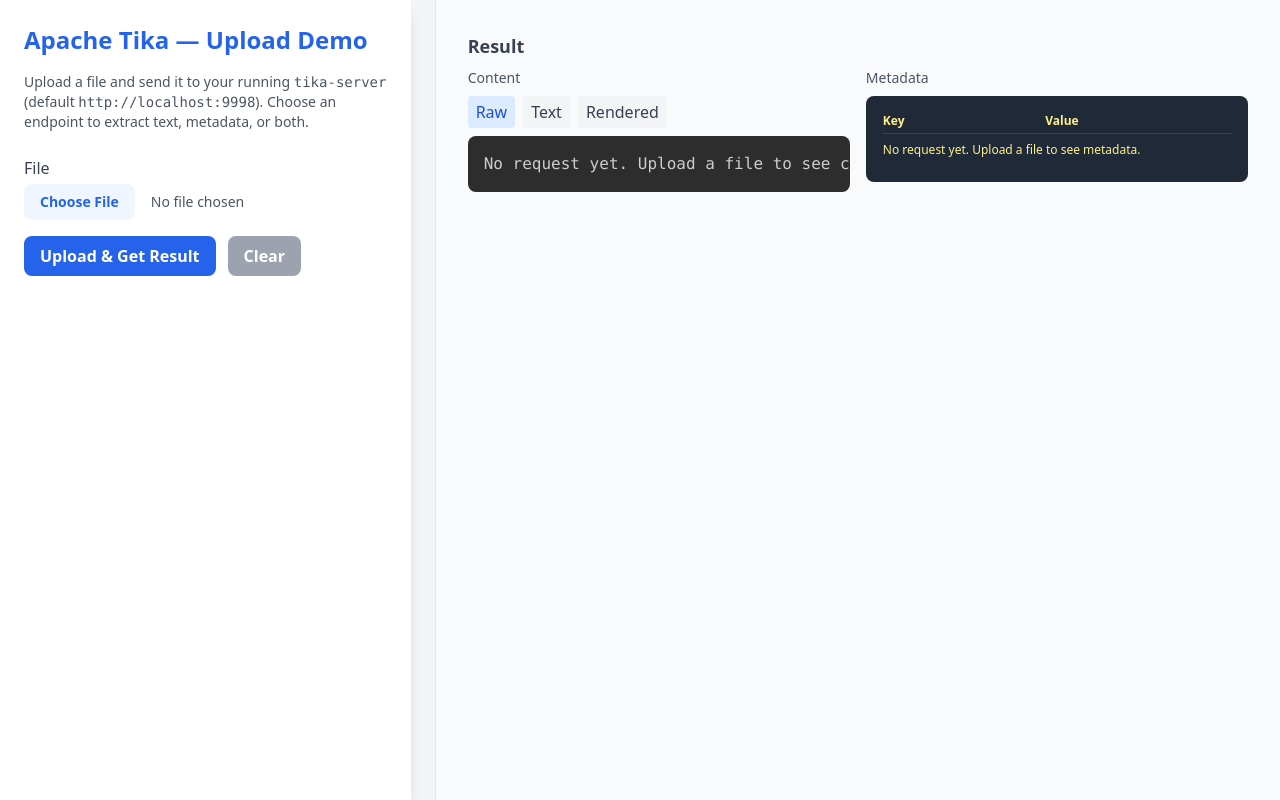
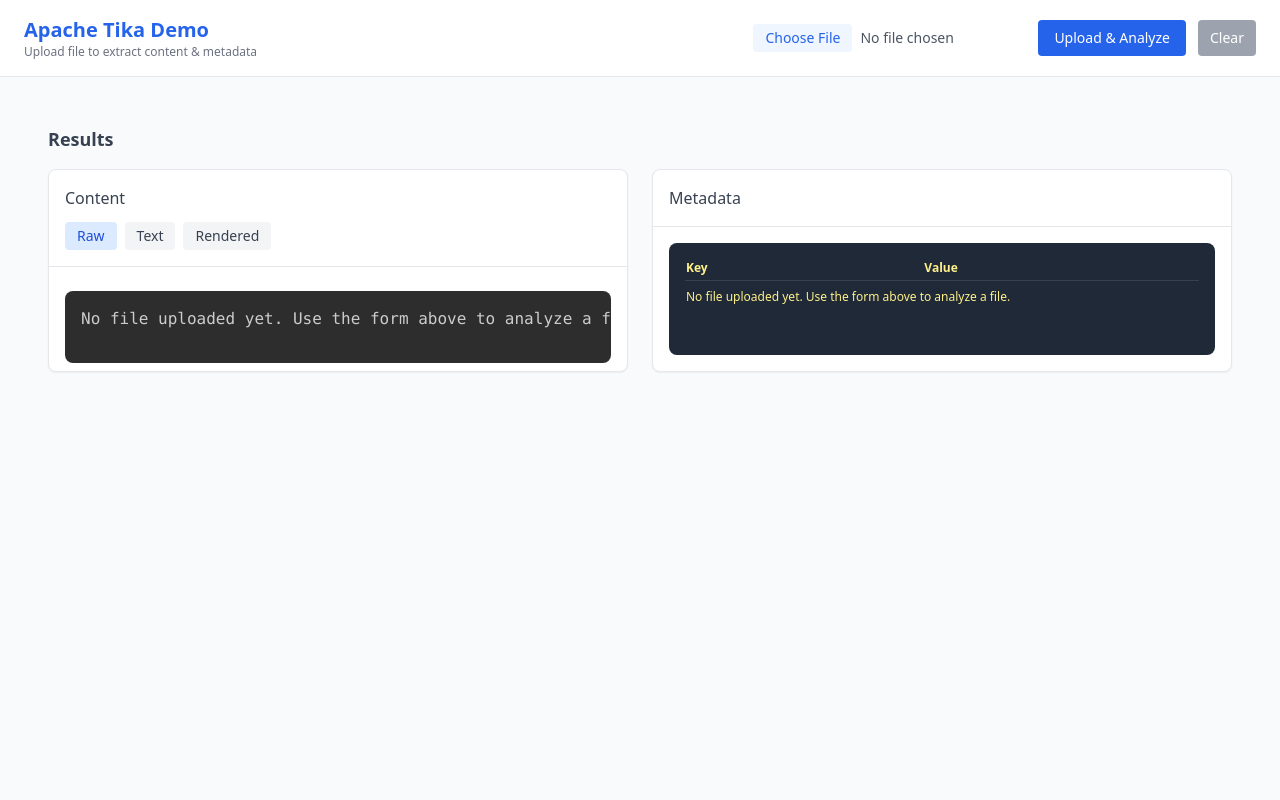
Before and after one commit to dexter826/tika_demo, a Flask app: page / in a window 1280 px wide. Run offline with Flask 3, Linux system fonts and the light colour scheme; some libraries are stand-ins or nearby versions.

Commit message:
Refactor upload form layout and improve user feedback; update content display and metadata handling for better clarity and usability.

```diff
--- a/templates/index.html
+++ b/templates/index.html
@@ -12,73 +12,78 @@
     <script src="https://cdn.jsdelivr.net/npm/prismjs@1.29.0/components/prism-markup.min.js"></script>
 </head>
 
-<body class="bg-gray-100 min-h-screen flex">
-    <!-- Responsive layout: 1 column on small screens, 3 columns on md+ with left=1/3 and right=2/3 -->
-    <div class="grid grid-cols-1 md:grid-cols-3 w-full gap-6">
-        <!-- Left side: form -->
-        <div class="bg-white shadow-lg p-6 md:col-span-1 max-w-full">
-            <h1 class="text-2xl font-bold text-blue-600 mb-4">Apache Tika — Upload Demo</h1>
-            <p class="text-gray-600 mb-6 text-sm">
-                Upload a file and send it to your running <code>tika-server</code>
-                (default <span class="font-mono">http://localhost:9998</span>).
-                Choose an endpoint to extract text, metadata, or both.
-            </p>
-
-            <form id="uploadForm" class="space-y-4">
-                <!-- Loại bỏ lựa chọn endpoint: luôn dùng /rmeta -->
-
-                <div>
-                    <label class="block text-gray-700 font-medium mb-1">File</label>
-                    <input type="file" name="file" required class="block w-full text-sm text-gray-600 file:mr-4 file:py-2 file:px-4
-                   file:rounded-lg file:border-0 file:text-sm file:font-semibold
-                   file:bg-blue-50 file:text-blue-600 hover:file:bg-blue-100" />
+<body class="bg-gray-100 min-h-screen flex flex-col">
+    <!-- Header: Upload Form (Compact) -->
+    <div class="bg-white shadow-lg border-b border-gray-200">
+        <div class="max-w-full mx-auto px-6 py-4">
+            <div class="flex flex-wrap items-center justify-between gap-4">
+                <!-- Title và description ngắn gọn -->
+                <div class="flex-shrink-0">
+                    <h1 class="text-xl font-bold text-blue-600">Apache Tika Demo</h1>
+                    <p class="text-xs text-gray-500">Upload file to extract content & metadata</p>
                 </div>
 
-                <div class="flex space-x-3">
+                <!-- Form upload ngang -->
+                <form id="uploadForm" class="flex flex-wrap items-center gap-3">
+                    <input type="file" name="file" required
+                           class="text-sm text-gray-600 file:mr-2 file:py-1 file:px-3 file:rounded file:border-0
+                                  file:text-sm file:font-medium file:bg-blue-50 file:text-blue-600 hover:file:bg-blue-100" />
+
                     <button type="submit" id="submitBtn"
-                        class="bg-blue-600 hover:bg-blue-700 text-white font-semibold px-4 py-2 rounded-lg">
-                        Upload & Get Result
+                            class="bg-blue-600 hover:bg-blue-700 text-white font-medium px-4 py-2 rounded text-sm">
+                        Upload & Analyze
                     </button>
+
                     <button type="button" id="clear"
-                        class="bg-gray-400 hover:bg-gray-500 text-white font-semibold px-4 py-2 rounded-lg">
+                            class="bg-gray-400 hover:bg-gray-500 text-white font-medium px-3 py-2 rounded text-sm">
                         Clear
                     </button>
-                </div>
 
-                <div id="loading" class="hidden mt-4 text-blue-600 flex items-center space-x-2">
-                    <svg class="animate-spin h-5 w-5 text-blue-600" xmlns="http://www.w3.org/2000/svg" fill="none"
-                        viewBox="0 0 24 24">
-                        <circle class="opacity-25" cx="12" cy="12" r="10" stroke="currentColor" stroke-width="4">
-                        </circle>
+                    <!-- Loading indicator inline -->
+                    <div id="loading" class="hidden text-blue-600 flex items-center space-x-2">
+                        <svg class="animate-spin h-4 w-4 text-blue-600" xmlns="http://www.w3.org/2000/svg" fill="none" viewBox="0 0 24 24">
+                            <circle class="opacity-25" cx="12" cy="12" r="10" stroke="currentColor" stroke-width="4"></circle>
                             <path class="opacity-75" fill="currentColor" d="M4 12a8 8 0 018-8v4a4 4 0 00-4 4H4z"></path>
                         </svg>
-                    <span>Analyzing file...</span>
+                        <span class="text-sm">Analyzing...</span>
                     </div>
                 </form>
             </div>
+        </div>
+    </div>
 
-    <!-- Right side: result (span 2 cols on md screens) -->
-    <div class="bg-gray-50 p-8 border-l border-gray-200 md:col-span-2">
-            <h2 class="text-lg font-semibold text-gray-700 mb-2">Result</h2>
-            <div class="grid grid-cols-2 gap-4">
-                <div>
-                    <h3 class="text-sm font-medium text-gray-600 mb-2">Content</h3>
-                    <div class="mb-2 flex space-x-2" id="contentTabs">
-                        <button type="button" class="tab-btn bg-blue-100 text-blue-700 px-2 py-1 rounded" data-mode="raw">Raw</button>
-                        <button type="button" class="tab-btn bg-gray-100 text-gray-700 px-2 py-1 rounded" data-mode="text">Text</button>
-                        <button type="button" class="tab-btn bg-gray-100 text-gray-700 px-2 py-1 rounded" data-mode="rendered">Rendered</button>
+    <!-- Main Content: Results (Full Height) -->
+    <div class="flex-1 bg-gray-50 p-6">
+    <!-- Main Content: Results (Full Height) -->
+    <div class="flex-1 bg-gray-50 p-6">
+        <h2 class="text-lg font-semibold text-gray-700 mb-4">Results</h2>
+        <div class="grid grid-cols-1 lg:grid-cols-2 gap-6 h-full">
+            <!-- Content Panel -->
+            <div class="bg-white rounded-lg shadow-sm border border-gray-200 flex flex-col">
+                <div class="border-b border-gray-200 p-4">
+                    <h3 class="text-base font-medium text-gray-700 mb-3">Content</h3>
+                    <div class="flex space-x-2" id="contentTabs">
+                        <button type="button" class="tab-btn bg-blue-100 text-blue-700 px-3 py-1 rounded text-sm" data-mode="raw">Raw</button>
+                        <button type="button" class="tab-btn bg-gray-100 text-gray-700 px-3 py-1 rounded text-sm" data-mode="text">Text</button>
+                        <button type="button" class="tab-btn bg-gray-100 text-gray-700 px-3 py-1 rounded text-sm" data-mode="rendered">Rendered</button>
                     </div>
-                    <div id="contentViews">
-                        <pre id="contentRaw" class="bg-gray-900 text-green-200 p-4 rounded-lg overflow-auto max-h-[600px] whitespace-pre-wrap break-words"><code class="language-markup">No request yet. Upload a file to see content.</code></pre>
-                        <pre id="contentText" class="bg-gray-900 text-green-200 p-4 rounded-lg overflow-auto max-h-[600px] whitespace-pre-wrap break-words hidden"><code class="language-none"></code></pre>
-                        <div id="contentRendered" class="rounded-lg overflow-auto max-h-[600px] border border-gray-300 hidden">
-                            <iframe id="contentIframe" sandbox="allow-same-origin" class="w-full h-[400px] bg-white"></iframe>
+                </div>
+                <div id="contentViews" class="flex-1 p-4">
+                    <pre id="contentRaw" class="bg-gray-900 text-green-200 p-4 rounded-lg overflow-auto h-full whitespace-pre-wrap break-words"><code class="language-markup">No file uploaded yet. Use the form above to analyze a file.</code></pre>
+                    <pre id="contentText" class="bg-gray-900 text-green-200 p-4 rounded-lg overflow-auto h-full whitespace-pre-wrap break-words hidden"><code class="language-none"></code></pre>
+                    <div id="contentRendered" class="rounded-lg overflow-auto h-full border border-gray-300 hidden">
+                        <iframe id="contentIframe" sandbox="allow-same-origin" class="w-full h-full bg-white"></iframe>
                     </div>
                 </div>
             </div>
-                <div>
-                    <h3 class="text-sm font-medium text-gray-600 mb-2">Metadata</h3>
-                    <div id="metaContainer" class="bg-gray-800 text-yellow-200 p-4 rounded-lg overflow-auto max-h-[600px]">
+
+            <!-- Metadata Panel -->
+            <div class="bg-white rounded-lg shadow-sm border border-gray-200 flex flex-col">
+                <div class="border-b border-gray-200 p-4">
+                    <h3 class="text-base font-medium text-gray-700">Metadata</h3>
+                </div>
+                <div class="flex-1 p-4">
+                    <div id="metaContainer" class="bg-gray-800 text-yellow-200 p-4 rounded-lg overflow-auto h-full">
                         <table id="metaTable" class="w-full text-left text-xs">
                             <thead>
                                 <tr>
@@ -87,7 +92,7 @@
                                 </tr>
                             </thead>
                             <tbody>
-                                <tr><td colspan="2" class="py-2">No request yet. Upload a file to see metadata.</td></tr>
+                                <tr><td colspan="2" class="py-2">No file uploaded yet. Use the form above to analyze a file.</td></tr>
                             </tbody>
                         </table>
                     </div>
@@ -109,7 +114,7 @@
         const loading = document.getElementById("loading");
 
         clearBtn.addEventListener("click", () => {
-            contentRaw.innerHTML = `<code class="language-markup">No request yet. Upload a file to see content.</code>`;
+            contentRaw.innerHTML = `<code class="language-markup">No file uploaded yet. Use the form above to analyze a file.</code>`;
             contentText.innerHTML = `<code class="language-none"></code>`;
             contentRendered.classList.add('hidden');
             contentRaw.classList.remove('hidden');
@@ -121,7 +126,7 @@
                 </tr>
             </thead>
             <tbody>
-                <tr><td colspan='2' class='py-2'>No request yet. Upload a file to see metadata.</td></tr>
+                <tr><td colspan='2' class='py-2'>No file uploaded yet. Use the form above to analyze a file.</td></tr>
             </tbody>`;
         });
 
@@ -271,7 +276,14 @@
                 }
 
             } catch (err) {
-                result.textContent = "Error: " + err.message;
+                contentRaw.innerHTML = `<code class="language-none">Error: ${err.message}</code>`;
+                metaTable.innerHTML = `<thead>
+                    <tr>
+                        <th class='border-b border-gray-700 pb-1 pr-2'>Key</th>
+                        <th class='border-b border-gray-700 pb-1'>Value</th>
+                    </tr>
+                </thead>
+                <tbody><tr><td colspan='2' class='py-2 text-red-400'>Error occurred during upload</td></tr></tbody>`;
             } finally {
                 // Enable button + hide loading
                 submitBtn.disabled = false;
```
Lines whose indentation alone changed are shown as unchanged.
